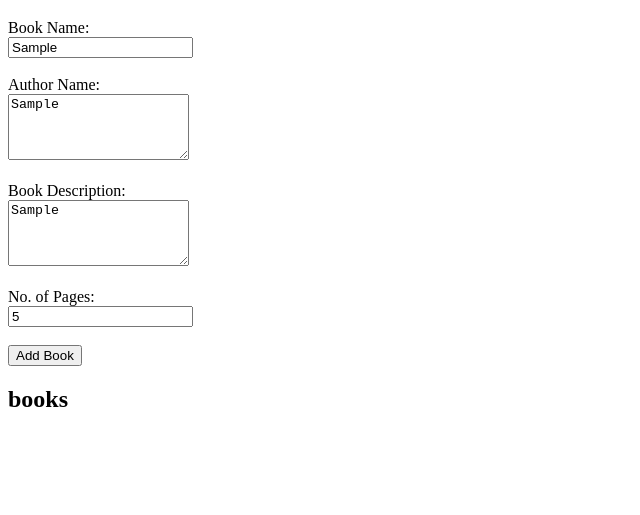
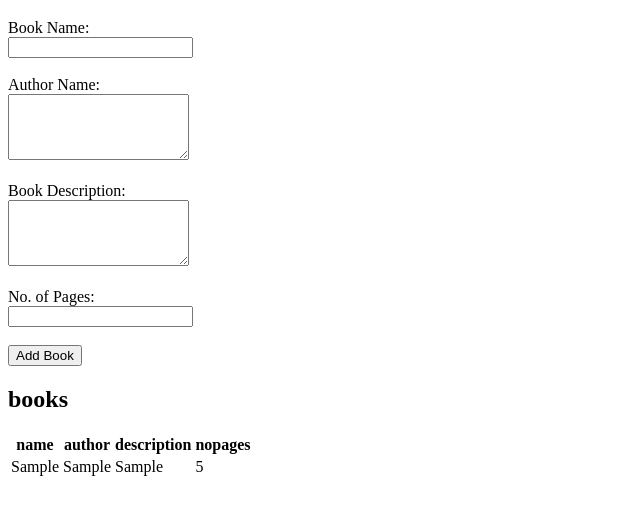
Before and after one commit to sergetoure/js101, a plain HTML site: page bookSystem/booksystem.html in a window 1280 px wide. Both pictures are taken after typing "Sample", "Sample", "Sample", "5" into the empty fields and a click on the button "Add Book". Shown: the part 61-576 px from the top of the page, without its empty margins (0-640 px from the left). Drawn offline with Linux system fonts and the light colour scheme.

Commit message:
booksystem done

```diff
--- a/bookSystem/book_system.js
+++ b/bookSystem/book_system.js
@@ -0,0 +1,42 @@
+const booksDiv = document.getElementById('books')
+const booksystemForm = document.getElementById('booksystemForm')
+
+function bookSystem() {
+    let books = []
+
+    function addBook(book) {
+        //push to books list
+        books.push(book)
+        //construct the book line in table
+        let bookItemHtml = books.map(({ name, author, description, nopages }) =>
+            `<tr><td>${name}</td><td>${author}</td><td>${description}</td><td>${nopages}</td></tr>`
+        ).join('')
+
+
+        //add to div id=books
+
+        booksDiv.innerHTML =
+            `<table>
+        <thead>
+        <th>name</th><th>author</th><th>description</th><th>nopages</th>
+        </thead>
+        <tbody>${bookItemHtml}</tbody>
+        </table>`
+
+        //reset form
+        booksystemForm.reset()
+
+    }
+
+    return addBook
+}
+
+const addBook = bookSystem()
+
+booksystemForm.addEventListener('submit', (e) => {
+    e.preventDefault()
+    formData = Object.fromEntries(new FormData(booksystemForm))
+    console.log(formData)
+    addBook(formData)
+
+})
--- a/bookSystem/booksystem.html
+++ b/bookSystem/booksystem.html
@@ -6,15 +6,17 @@
 </head>
 <body>
     <h1>Book Management System</h1>
+    <form id="booksystemForm">
     <label for="bookName">Book Name:</label><br>
-    <input type="text" id="bookName"><br><br>
+    <input type="text" id="bookName" name="name"><br><br>
     <label for="authorName">Author Name:</label><br>
-    <textarea id="authorName" rows="4"></textarea><br><br>
+    <textarea id="authorName" rows="4" name="author"></textarea><br><br>
     <label for="bookDescription">Book Description:</label><br>
-    <textarea id="bookDescription" rows="4"></textarea><br><br>
+    <textarea id="bookDescription" rows="4" name="description"></textarea><br><br>
     <label for="pagesNumber">No. of Pages:</label><br>
-    <input type="number" id="pagesNumber"><br><br>
-    <button onclick="addBook()">Add Book</button>
+    <input type="number" id="pagesNumber" name="nopages"><br><br>
+    <button type="submit">Add Book</button>
+    </form>
 
     <h2>books</h2>
     <div id="books">
```
